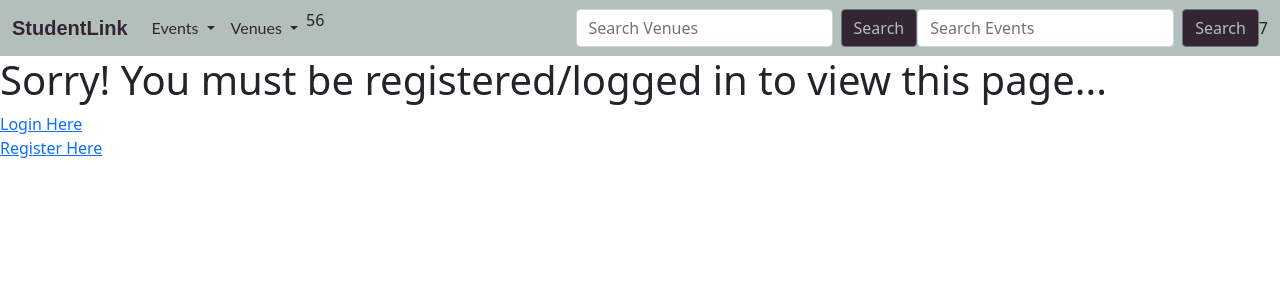
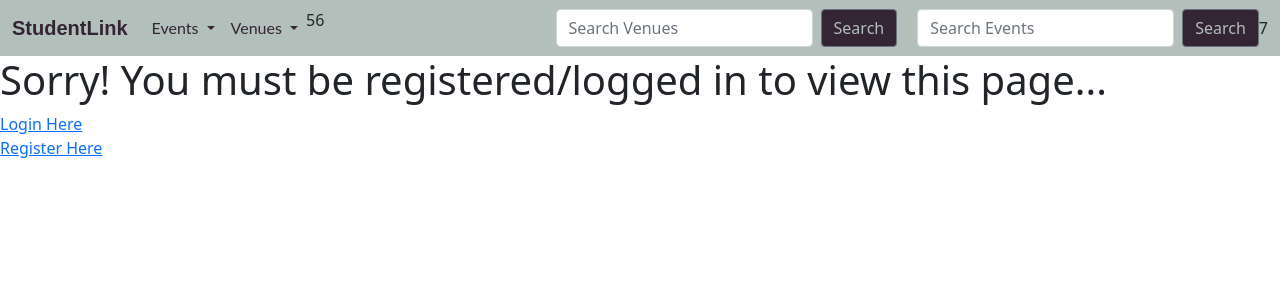
Before and after one commit to hubkinza/Hackathon_django, a Django app: page /add_event in a window 1280 px wide. Shown: the top 300 px of the page. Run offline with Django 4.2, Linux system fonts and the light colour scheme.

Commit message:
fixed some positioning with events and search bars

```diff
--- a/static/css/style.css
+++ b/static/css/style.css
@@ -5,6 +5,7 @@
 
 body {
     background-color: #e8e5e6;
+    width: 100vw;
 }
 
 
@@ -36,6 +37,12 @@
     color: #b3bfba;
 }
 
+.venues,
+.events {
+    position: relative;
+    padding-left: 20px;
+}
+
 
 /*--------------------------------------------Homepage Styles*/
 
@@ -48,15 +55,17 @@
     padding-top: 20px;
     padding-bottom: 20px;
     font-family: "Playfair", sans-serif;
+    font-weight: 400;
 }
 
 .card {
-    display: flex;
-    justify-self: center;
+    position: relative;
 }
 
-.card-title {
+.card-title,
+.card-header {
     font-family: "Playfair", sans-serif;
+    font-size: 20px;
 }
 
 .card-text {
--- a/templates/base.html
+++ b/templates/base.html
@@ -64,15 +64,15 @@
                 </li>
               </ul>
               {% endif %}
-              <form class="d-flex" method=POST action="{% url 'search-venues' %}">
+              <form class="d-flex venues" method=POST action="{% url 'search-venues' %}">
                 {% csrf_token %}
                 <input class="form-control me-2" type="search" placeholder="Search Venues" aria-label="Search" name="searched">
-                <button class="btn btn-outline-secondary" type="submit">Search</button>
+                <button class="btn btn-outline-secondary venues-btn" type="submit">Search</button>
               </form>
-              <form class="d-flex" method=POST action="{% url 'search-events' %}">
+              <form class="d-flex events" method=POST action="{% url 'search-events' %}">
                 {% csrf_token %}
                 <input class="form-control me-2" type="search" placeholder="Search Events" aria-label="Search" name="searched">
-                <button class="btn btn-outline-secondary" type="submit">Search</button>
+                <button class="btn btn-outline-secondary event-btn" type="submit">Search</button>
               </form>
               7
 
```
